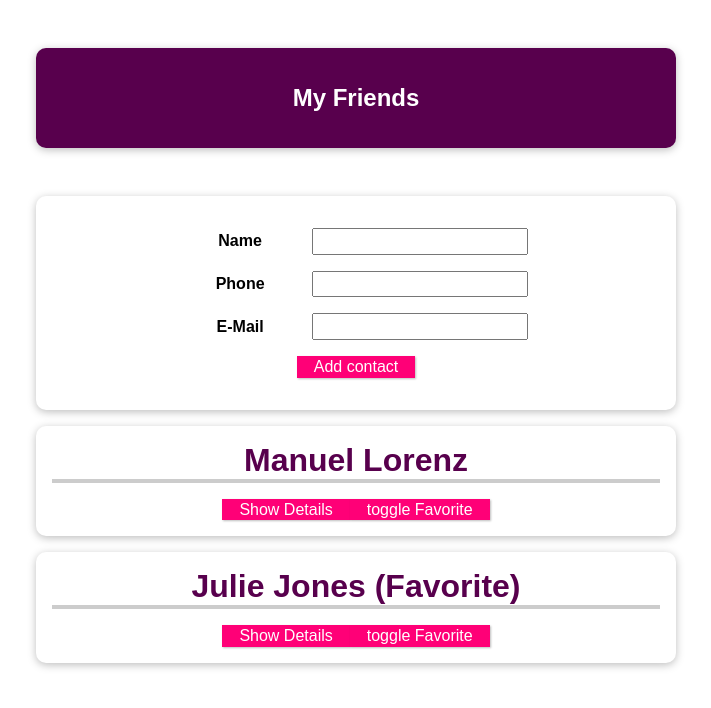
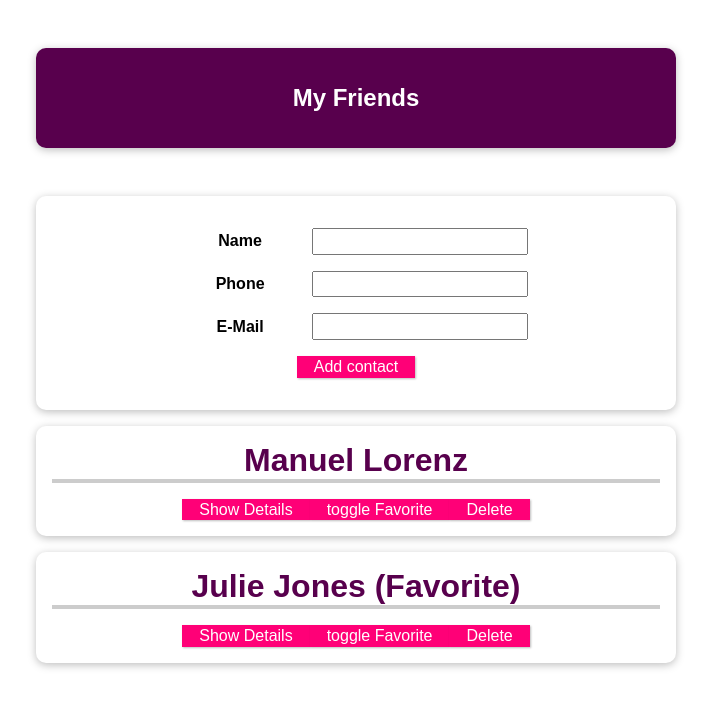
Before and after one commit to MJoshua25/8.-Component-Communication, a Vue app: page / in a window 1280 px wide. Shown: the top 708 px of the page, without its empty margins (284-995 px from the left). Built offline with nearby package versions, Linux system fonts and the light colour scheme.

Commit message:
implement delete friend

```diff
--- a/src/App.vue
+++ b/src/App.vue
@@ -10,6 +10,7 @@
         :key="index"
         :friend="friends[index]"
         @toggle-favorite="toggleFavoriteStatut"
+        @delete-friend="deleteFriend"
         >
         </friend-contact>
     </ul>
@@ -42,6 +43,9 @@ export default {
     toggleFavoriteStatut (/*String*/frientId){
       const identifiedFriend = this.friends.find(friend => friend.id == frientId);
       identifiedFriend.isFavorite = !identifiedFriend.isFavorite
+    },
+    deleteFriend (/*String*/frientId){
+      this.friends.filter(friend => friend.id != frientId);
     },
     addContact(/*Object*/newFriend) {
       newFriend.id = new Date().toString()
--- a/src/components/FriendContact.vue
+++ b/src/components/FriendContact.vue
@@ -13,6 +13,7 @@
         {{ friend.email }}
       </li>
     </ul>
+    <button @click="deleteFriend">Delete</button>
   </li>
 </template>
 
@@ -27,6 +28,9 @@ export default {
   emits: {
     'toggle-favorite': function (id){
        return id ? true : false;
+    },
+    'delete-friend': function (id){
+       return id ? true : false;
     }
   },
   data() {
@@ -40,6 +44,9 @@ export default {
     },
     toggleFavorite() {
       this.$emit('toggle-favorite', this.friend.id);
+    },
+    deleteFriend() {
+      this.$emit('delete-friend', this.friend.id);
     }
   }
 };
```
